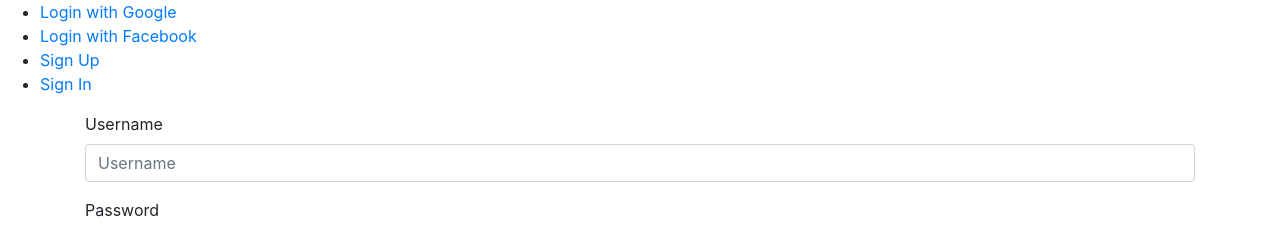
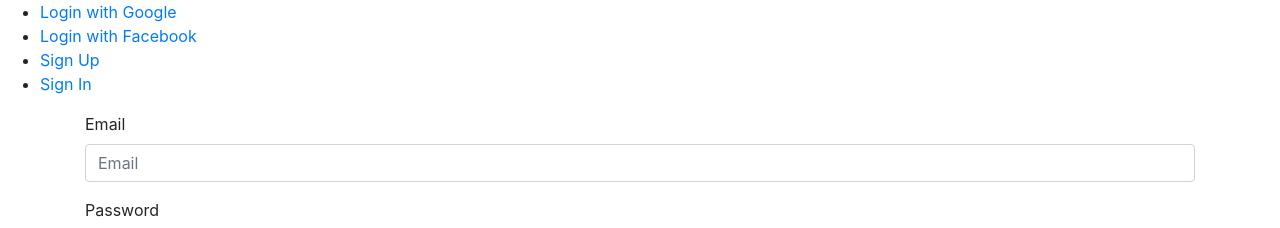
Before and after one commit to dushkevych/session_aouth, a React (Create React App) app: page /signin in a window 1280 px wide. Shown: the top 228 px of the page. Built offline with nearby package versions, Linux system fonts and the light colour scheme.

Commit message:
react auth forms updated

```diff
--- a/src/components/auth/SignIn.js
+++ b/src/components/auth/SignIn.js
@@ -2,22 +2,40 @@ import React from 'react';
 import { Link } from 'react-router-dom';
 import { Form, Button } from 'react-bootstrap';
 import 'bootstrap/dist/css/bootstrap.min.css';
+import axios from 'axios';
+
 
 export default class SignIn extends React.Component {
     constructor(props) {
         super(props)
 
         this.state = {
-            username: "",
+            email: "",
             password: "",
         }
         this.onFormSubmit = this.onFormSubmit.bind(this)
         this.onChange = this.onChange.bind(this)
     }
 
-    onFormSubmit(e) {
+    async onFormSubmit(e) {
         e.preventDefault();
         console.log(this.state);
+        const {email, password} = this.state
+        try {
+            await axios.post('http://localhost:3001/api/signin', {
+                email,
+                password,
+            })
+            console.log('password', password )
+
+            //const result = await axios.get('http://localhost:3001/api/user')
+
+        } catch (error){
+            return error;
+            }
+
+
+
     }
     onChange(e) {
         this.setState({
@@ -35,12 +53,12 @@ export default class SignIn extends React.Component {
             <div className="container">
                 <Form>
                     <Form.Group>
-                        <Form.Label>Username</Form.Label>
+                        <Form.Label>Email</Form.Label>
                         <Form.Control
                             type="text"
-                            name="username"
-                            placeholder="Username"
-                            value={this.state.username}
+                            name="email"
+                            placeholder="Email"
+                            value={this.state.email}
                             onChange={this.onChange}
                         />
                     </Form.Group>
@@ -62,7 +80,7 @@ export default class SignIn extends React.Component {
                         Submit
                     </Button>
                 </Form>
-                <span>Dont have a accounct? </span>
+                <span> Dont have a accounct? </span>
                 <Link to="/signup" >Sign Up</Link>
             </div>
         );
--- a/src/components/auth/SignUp.js
+++ b/src/components/auth/SignUp.js
@@ -17,21 +17,27 @@ export default class SignUp extends React.Component {
         this.onChange = this.onChange.bind(this)
     }
 
-    onFormSubmit(e) {
+    async onFormSubmit(e) {
         e.preventDefault();
         console.log(this.state);
         const {email, firstName, lastName, password} = this.state
         console.log('after const declared', email);
-        axios.post('http://localhost:3001/api/signup', {
-            email,
-            firstName,
-            lastName,
-            password,
-        })
-        .then((result) => {
-            console.log(result);
-            console.log(result.data);
-        });
+        try {
+            await axios.post('http://localhost:3001/api/signup', {
+                email,
+                firstName,
+                lastName,
+                password,
+            })
+            console.log('password', password )
+
+            await axios.get('http://localhost:3001/api/user')
+
+    } catch (error){
+        return error;
+        }
+
+
     }
 
     onChange(e) {
```
